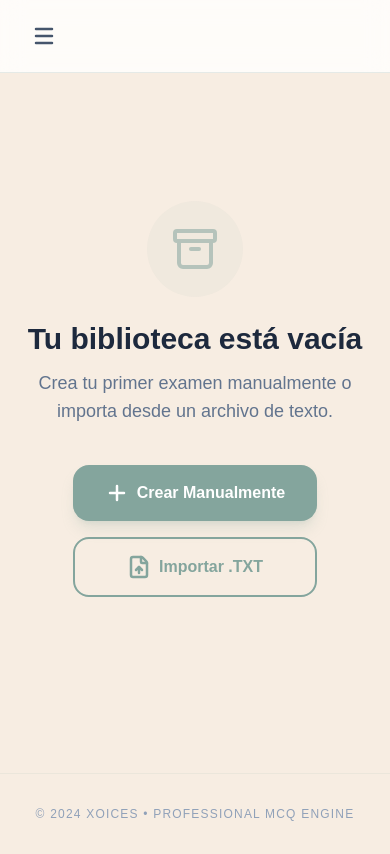
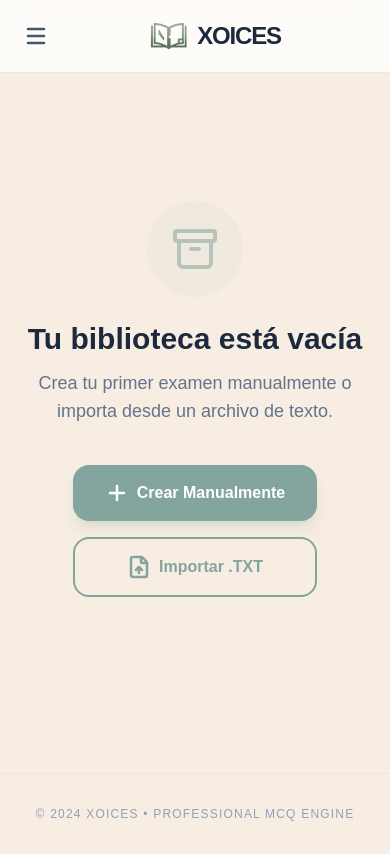
Before and after one commit to franjon11/xoices, a React (Vite) app: page / in a window 390 px wide. Built offline with nearby package versions, Linux system fonts and the light colour scheme.

Commit message:
fixing errors path & ref

```diff
--- a/src/components/layout/Header.tsx
+++ b/src/components/layout/Header.tsx
@@ -8,11 +8,13 @@ const navItemClass = ({ isActive }: { isActive: boolean }) =>
 
 const Header = ({ toggleSidebar }: { toggleSidebar: () => void }) => {
   return (
-    <header className="sticky top-0 z-50 w-full bg-white/80 backdrop-blur-md border-b border-sage/20 px-6 py-4">
-      <div className="flex sm:hidden items-center">
+    <header className="sticky top-0 z-50 w-full bg-white/80 backdrop-blur-md border-b border-sage/20 px-4 sm:px-6 py-4">
+      <div className="flex sm:hidden items-center justify-center">
         <button className="p-2 text-slate-600 hover:text-sage" onClick={toggleSidebar}>
           <Menu size={24} strokeWidth={2.5} />
         </button>
+
+        <Logo className="mx-auto" />
       </div>
 
       <div className="hidden sm:flex items-center justify-between">
--- a/src/components/layout/MobileDrawer.tsx
+++ b/src/components/layout/MobileDrawer.tsx
@@ -22,7 +22,7 @@ const MobileDrawer = forwardRef<HTMLDivElement, MobileDrawerProps>(({ toggleSide
       </div>
       <nav className="flex flex-col gap-2 p-4">
         <NavLink to={PAGES.HOME} className={navItemClass}>Library</NavLink>
-        <NavLink to={"/details/"} className={navItemClass}>Create</NavLink>
+        <NavLink to={"/details/0"} className={navItemClass}>Create</NavLink>
         <NavLink to={PAGES.IMPORT_QUIZ} className={navItemClass}>Import</NavLink>
       </nav>
     </div>
--- a/src/components/ui/FormInput.tsx
+++ b/src/components/ui/FormInput.tsx
@@ -20,19 +20,23 @@ const FormInputElement = forwardRef<HTMLInputElement | HTMLTextAreaElement, Form
   className = "",
   id,
   ...props
-}: FormInputProps) => {
+}: FormInputProps, ref) => {
 
-  const InputElement = as;
   const baseInputClasses = `${initialClassInput} ${className}`;
+  const propsElement = {
+    id,
+    className: baseInputClasses,
+    ...props
+  };
 
   return (
     <div className="space-y-2">
       <label htmlFor={id} className={initialClassLabel}>{label}</label>
-      <InputElement
-        id={id}
-        className={baseInputClasses}
-        {...props}
-      />
+      {as === 'input' ? (
+        <input {...propsElement} ref={ref as React.RefObject<HTMLInputElement>} />
+      ) : (
+        <textarea {...propsElement} ref={ref as React.RefObject<HTMLTextAreaElement>} />
+      )}
     </div>
   );
 });
--- a/src/components/ui/Logo.tsx
+++ b/src/components/ui/Logo.tsx
@@ -2,9 +2,13 @@ import { Link } from "react-router";
 import logo from "../../assets/logo.png";
 import { PAGES } from "../../types/constants";
 
-const Logo = () => {
+interface LogoProps {
+  className?: string;
+}
+
+const Logo = ({ className = "" }: LogoProps) => {
   return (
-    <Link to={PAGES.HOME} className="flex items-center gap-2 text-sage group">
+    <Link to={PAGES.HOME} className={`flex items-center gap-2 text-sage group ${className}`}>
       <img src={logo} alt="Logo" className="size-10 group-hover:rotate-12 transition-transform object-contain" />
       <h1 className="text-2xl font-black tracking-tighter text-slate-800 uppercase">Xoices</h1>
     </Link>
```
